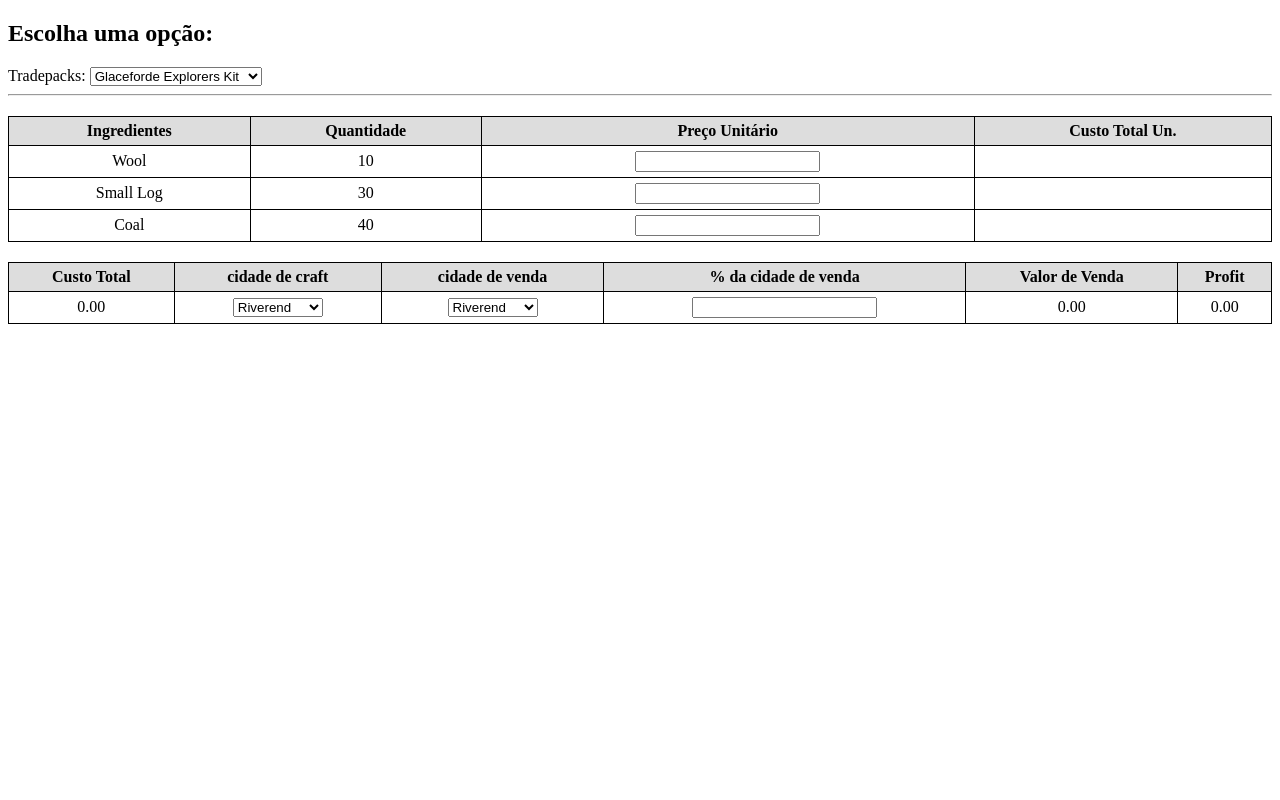
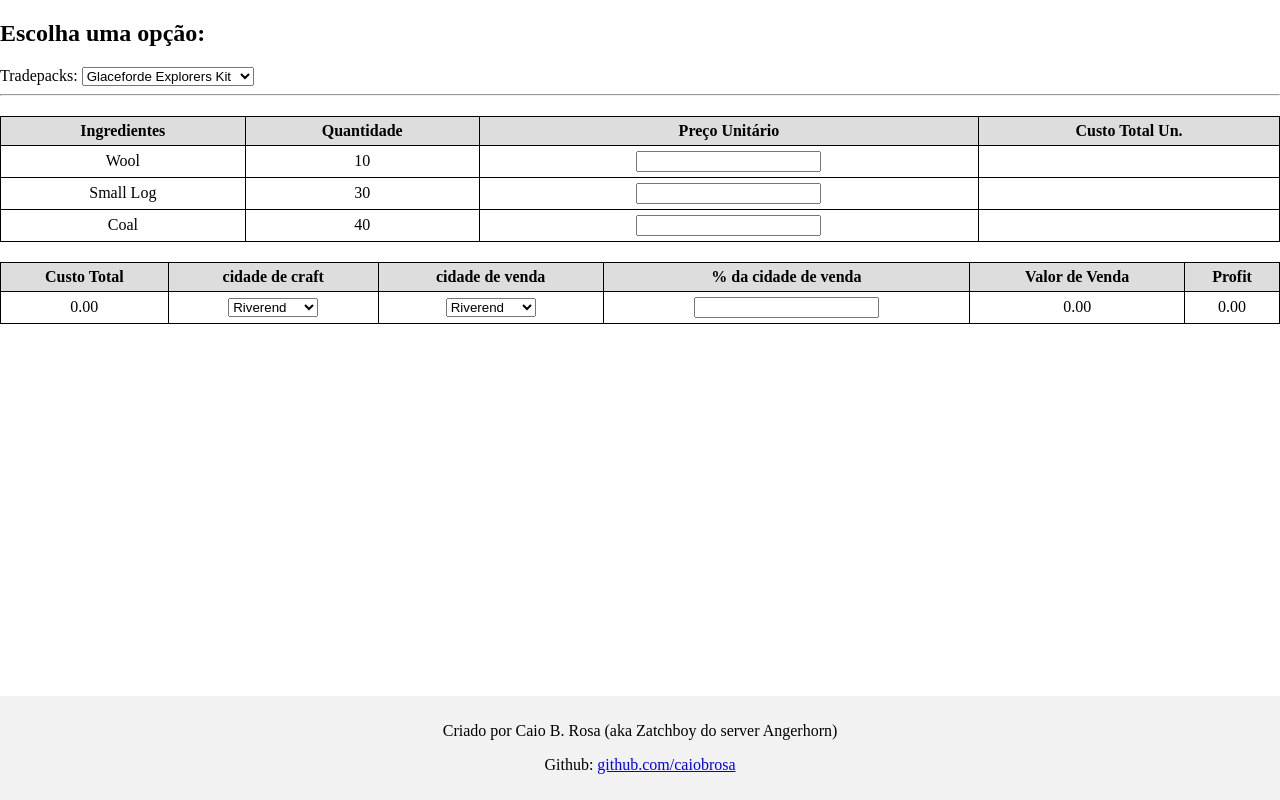
Before and after one commit to CaioBRosa/raventools, a plain HTML site: page index.html in a window 1280 px wide. Drawn offline with Linux system fonts and the light colour scheme.

Commit message:
Feat: Adicionando footer

```diff
--- /dev/null
+++ b/assets/style.css
@@ -0,0 +1,37 @@
+body {
+    display: flex;
+    flex-direction: column;
+    min-height: 100vh;
+    margin: 0;
+}
+
+footer {
+    margin-top: auto;
+    text-align: center;
+    background-color: #f2f2f2;
+    padding: 10px;
+}
+
+.hidden {
+    display: none;
+}
+
+table {
+    width: 100%;
+    border-collapse: collapse;
+    margin-top: 20px;
+}
+
+th, td {
+    border: 1px solid black;
+    padding: 5px;
+    text-align: center;
+}
+
+th {
+    background-color: #ddd;
+}
+
+input {
+    text-align: center;
+}
--- a/index.html
+++ b/index.html
@@ -4,31 +4,7 @@
   <meta charset="UTF-8">
   <meta name="viewport" content="width=device-width, initial-scale=1.0">
   <title>Calculadora</title>
-  <style>
-        .hidden {
-            display: none;
-        }
-
-        table {
-            width: 100%;
-            border-collapse: collapse;
-            margin-top: 20px;
-        }
-
-        th, td {
-            border: 1px solid black;
-            padding: 5px;
-            text-align: center;
-        }
-
-        th {
-            background-color: #ddd;
-        }
-
-        input {
-            text-align: center;
-        }
-    </style>
+  <link rel="stylesheet" href="assets/style.css">
 </head>
 <body>
     <h2>Escolha uma opção:</h2>
@@ -62,6 +38,10 @@
             </tr>
         </table>
     </form>
+    <footer>
+        <p>Criado por Caio B. Rosa (aka Zatchboy do server Angerhorn)</p>
+        <p>Github: <a href="https://github.com/caiobrosa" target="_blank">github.com/caiobrosa</a></p>
+    </footer>
     <script src="assets/tradepackCalc.js"></script>
 </body>
 </html>
```
